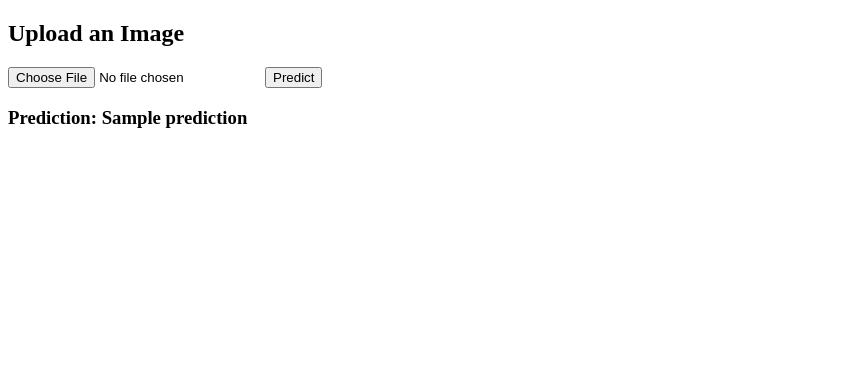
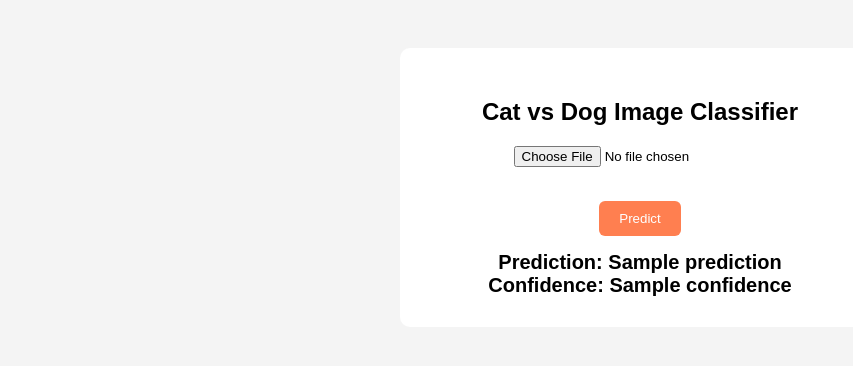
Before and after one commit to srivarsha3/CNN_Classification, a Flask app: template templates/index.html in a window 1280 px wide. Shown: the top 366 px of the page, without its empty margins (0-853 px from the left). Run offline with Flask 2, Linux system fonts and the light colour scheme; the template is opened without the code that fills it: most values are stand-ins (such as "Sample title", 1, 10 or a date in 2020).

Commit message:
Enhance HTML layout and image preview functionality

```diff
--- a/templates/index.html
+++ b/templates/index.html
@@ -1,18 +1,69 @@
-
 <!DOCTYPE html>
 <html>
 <head>
     <title>Cat vs Dog Classifier</title>
+    <style>
+        body {
+            font-family: Arial;
+            background: #f4f4f4;
+            text-align: center;
+            padding: 40px;
+        }
+        .container {
+            background: white;
+            padding: 30px;
+            width: 420px;
+            margin: auto;
+            border-radius: 10px;
+        }
+        img {
+            max-width: 100%;
+            margin-top: 15px;
+            border-radius: 6px;
+        }
+        .result {
+            font-size: 20px;
+            margin-top: 15px;
+            font-weight: bold;
+        }
+        button {
+            margin-top: 15px;
+            padding: 10px 20px;
+            background: #ff7f50;
+            border: none;
+            color: white;
+            border-radius: 6px;
+            cursor: pointer;
+        }
+    </style>
 </head>
+
 <body>
-    <h2>Upload an Image</h2>
-    <form action="/" method="POST" enctype="multipart/form-data">
-        <input type="file" name="file" required>
-        <input type="submit" value="Predict">
+<div class="container">
+    <h2>Cat vs Dog Image Classifier</h2>
+
+    <form method="POST" enctype="multipart/form-data">
+        <input type="file" name="file" accept="image/*" required
+               onchange="previewImage(event)">
+        <br>
+        <img id="preview">
+        <br>
+        <button type="submit">Predict</button>
     </form>
 
     {% if prediction %}
-        <h3>Prediction: {{ prediction }}</h3>
+        <div class="result">
+            Prediction: {{ prediction }} <br>
+            Confidence: {{ confidence }}
+        </div>
     {% endif %}
+</div>
+
+<script>
+function previewImage(event) {
+    document.getElementById("preview").src =
+        URL.createObjectURL(event.target.files[0]);
+}
+</script>
 </body>
 </html>
```
